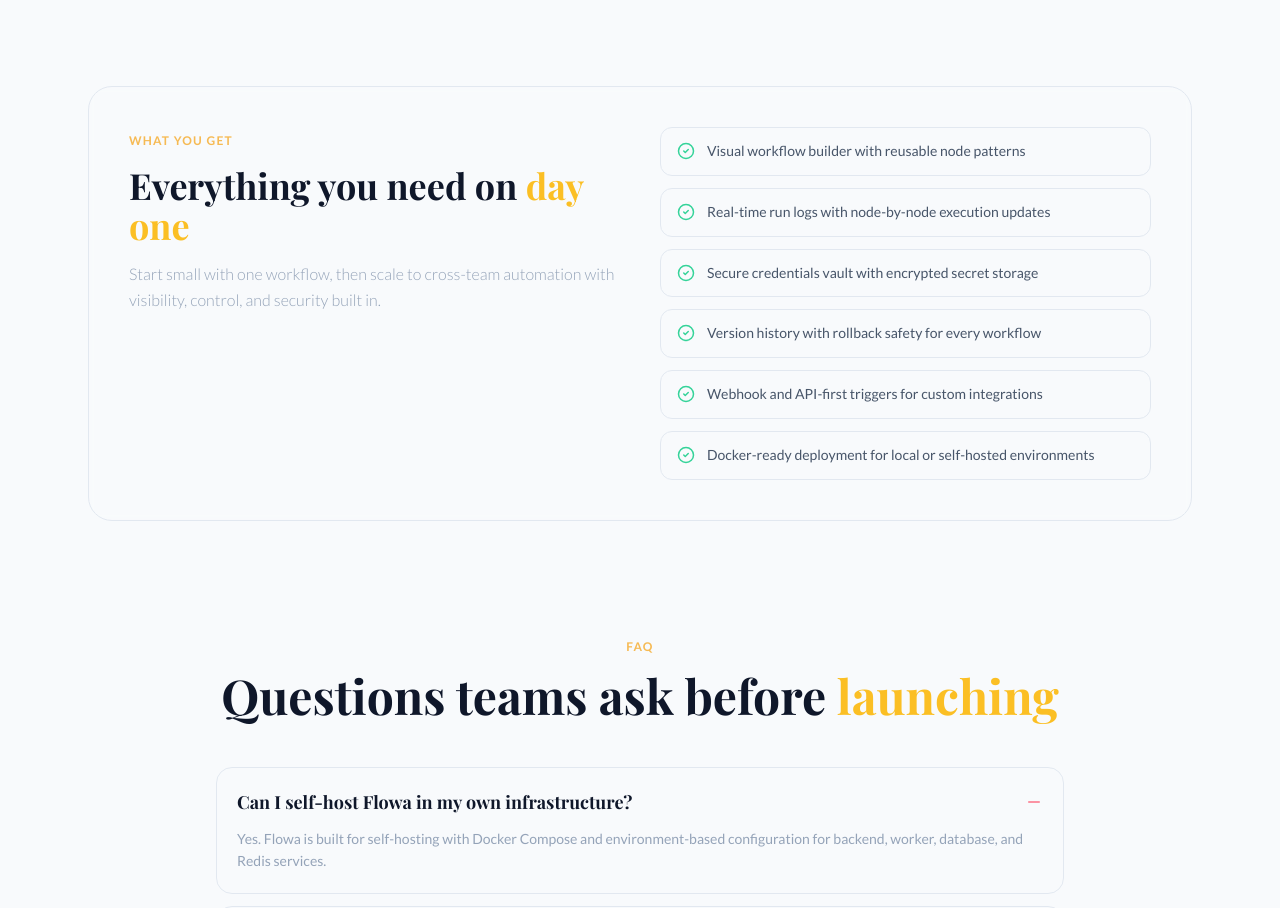
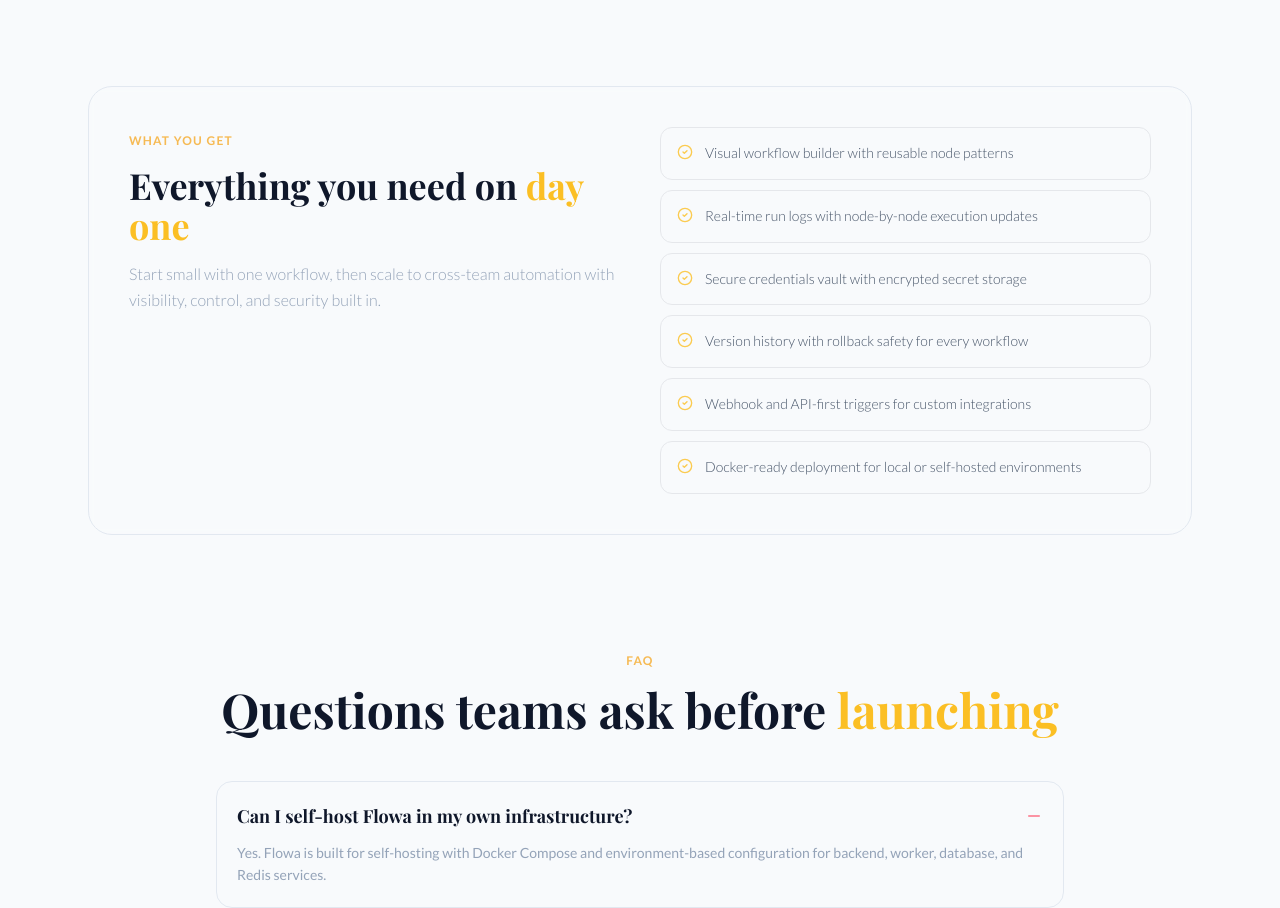
Before and after one commit to shawaizsher/flowmation, a React (Vite) app in the folder frontend/: page / in a window 1280 px wide. Shown: the part 3780-4688 px from the top of the page. Built offline with nearby package versions, Linux system fonts and the light colour scheme.

Commit message:
frontend: refine checklist items with amber accents and lighter font weight

```diff
--- a/frontend/src/pages/LandingPage.tsx
+++ b/frontend/src/pages/LandingPage.tsx
@@ -645,15 +645,15 @@ export default function LandingPage() {
               </p>
             </div>
 
-            <div className="space-y-3">
+            <div className="space-y-2.5">
               {dayOneChecklist.map((item, i) => (
                 <div
                   key={item}
-                  className={`flex items-start gap-3 rounded-xl border border-surface-border bg-surface-base/40 px-4 py-3 transition-all duration-700 ${valueObs.inView ? 'opacity-100 translate-y-0' : 'opacity-0 translate-y-6'}`}
+                  className={`flex items-start gap-3 rounded-xl border border-surface-border/60 bg-surface-base/30 px-4 py-3.5 hover:border-amber-500/20 transition-all duration-700 ${valueObs.inView ? 'opacity-100 translate-y-0' : 'opacity-0 translate-y-6'}`}
                   style={{ transitionDelay: `${220 + i * 90}ms` }}
                 >
-                  <CheckCircle2 size={18} className="text-emerald-400 mt-0.5 shrink-0" />
-                  <span className="text-sm text-foreground-secondary leading-relaxed">{item}</span>
+                  <CheckCircle2 size={16} className="text-amber-400/80 mt-0.5 shrink-0" />
+                  <span className="text-sm text-foreground-secondary leading-relaxed font-light">{item}</span>
                 </div>
               ))}
             </div>
```
